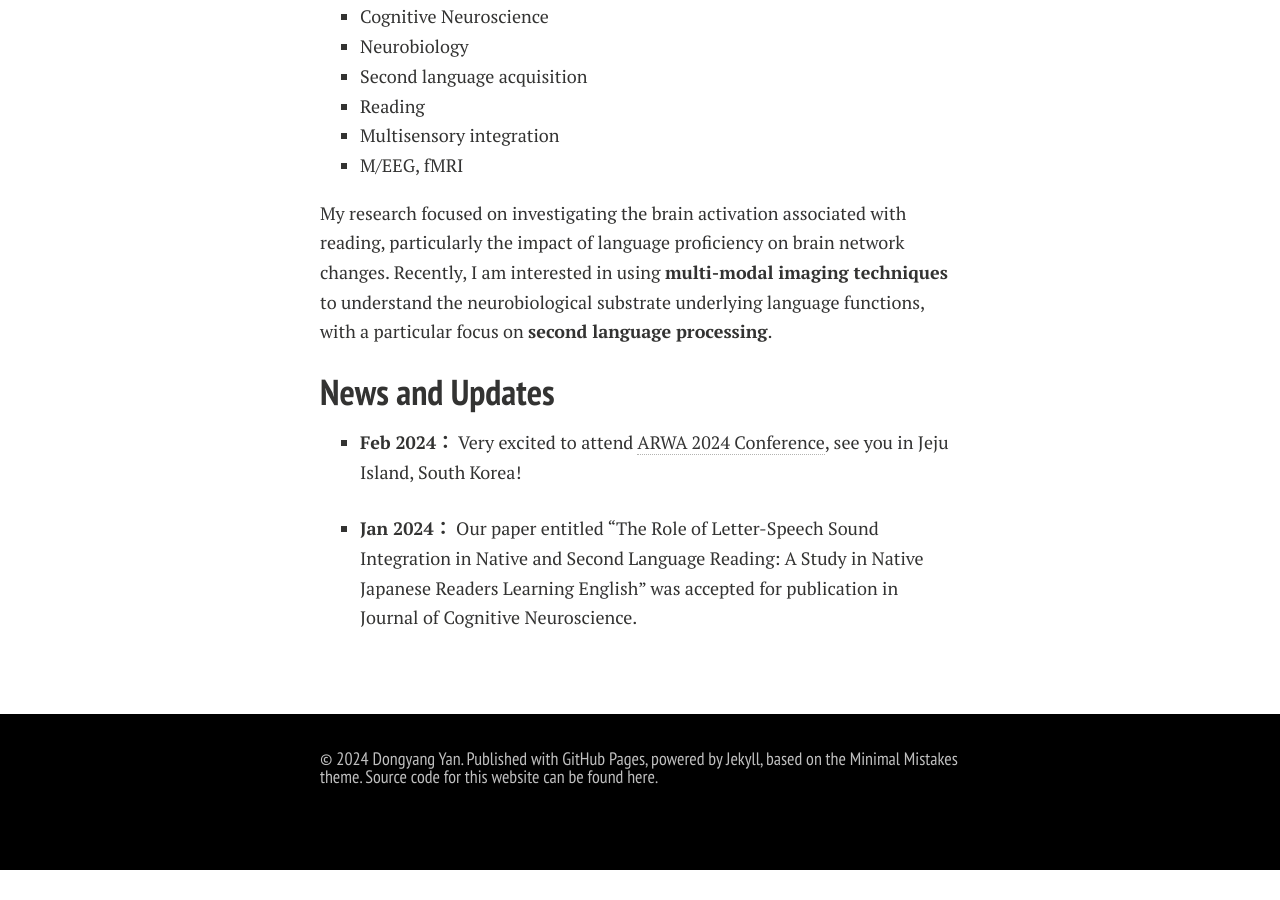
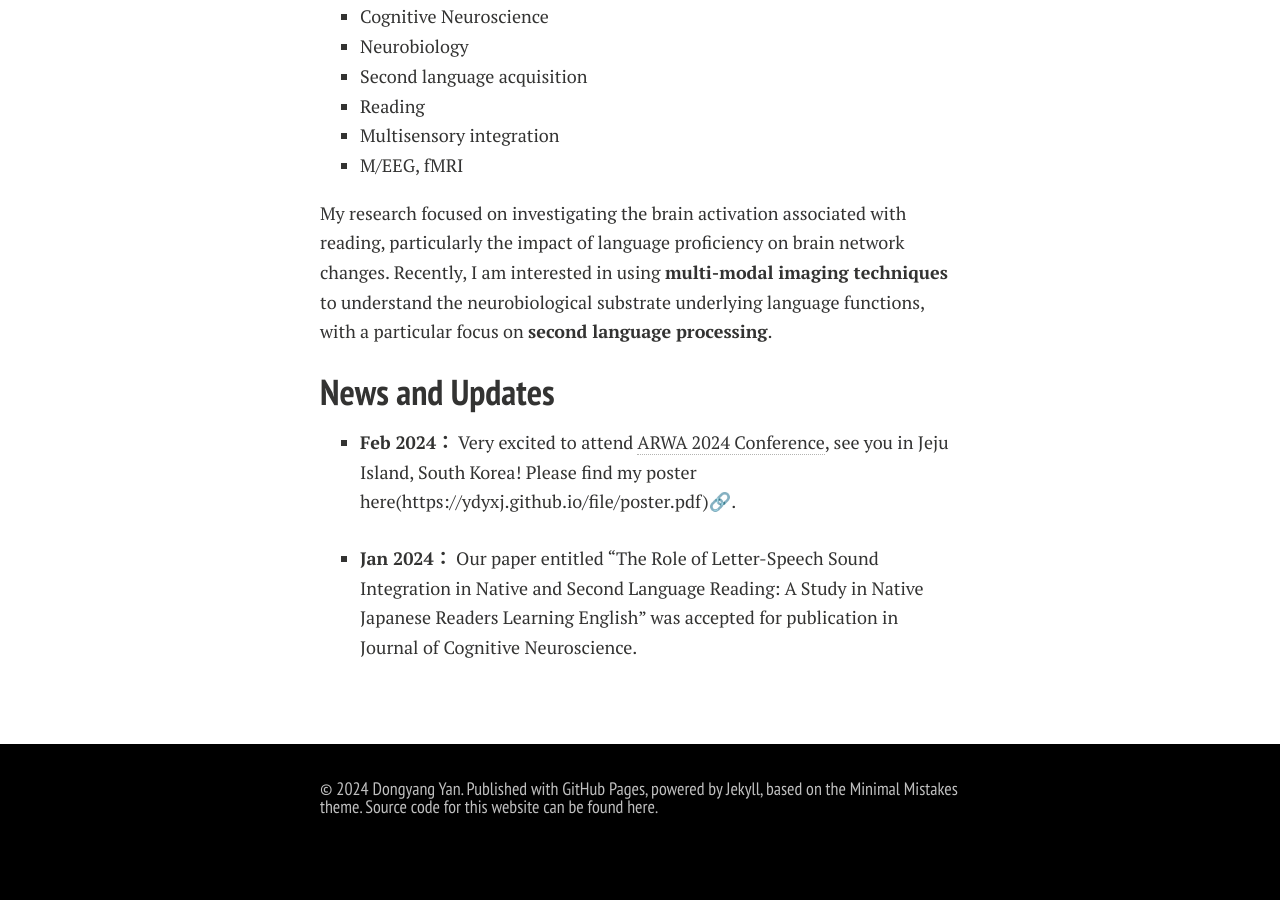
Before and after one commit to ydyxj/ydyxj.github.io, a Jekyll site: the page built from index.md, in a window 1280 px wide and 900 px high, scrolled down 776 px. Built offline with Jekyll 4.4.1, drawn with Linux system fonts in a browser that asks for light colours; nearby versions of some CDN libraries; comment, search, counter and statistics services are not loaded; a style sheet for code colours, icons or effects is not loaded; our own code applies the rules of GitHub Pages for plain Markdown files; before the commit the page ends 1646 px from its top, so only the background shows below that.

Commit message:
Add files via upload

```diff
--- a/index.md
+++ b/index.md
@@ -37,6 +37,6 @@ My research focused on investigating the brain activation associated with readin
 
 ## News and Updates
 
-- **Feb 2024：** Very excited to attend [ARWA 2024 Conference](https://www.arwasia.org/arwa-2024), see you in Jeju Island, South Korea!
+- **Feb 2024：** Very excited to attend [ARWA 2024 Conference](https://www.arwasia.org/arwa-2024), see you in Jeju Island, South Korea! Please find my poster here(https://ydyxj.github.io/file/poster.pdf)🔗.
 
 - **Jan 2024：** Our paper entitled “The Role of Letter-Speech Sound Integration in Native and Second Language Reading: A Study in Native Japanese Readers Learning English” was accepted for publication in Journal of Cognitive Neuroscience.
```
